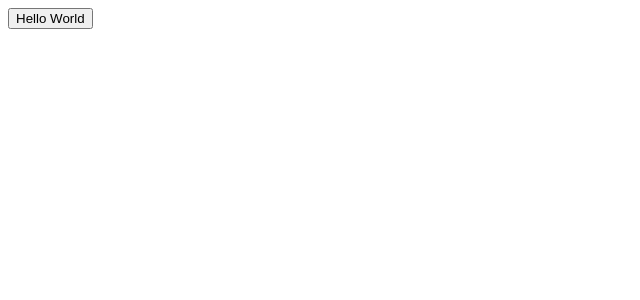
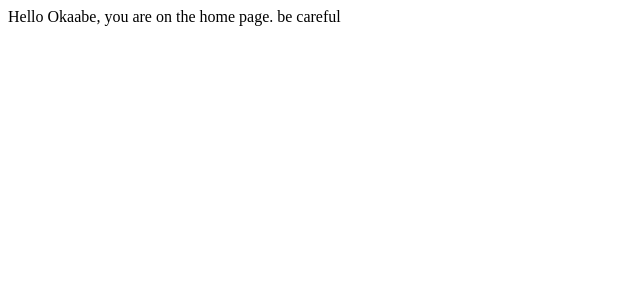
Before and after one commit to okaabe/choco, a React (Create React App) app in the folder client/: page / in a window 1280 px wide. Shown: the top 300 px of the page, without its empty margins (0-640 px from the left). Built offline with nearby package versions, Linux system fonts and the light colour scheme.

Commit message:
Created home page

```diff
--- /dev/null
+++ b/client/src/pages/home/index.tsx
@@ -0,0 +1,11 @@
+import React from 'react';
+
+import { View } from '../../components/view';
+
+export const Home: React.FC = () => {
+    return (
+        <View>
+            Hello Okaabe, you are on the home page. be careful
+        </View>
+    )
+}
--- a/client/src/router/index.tsx
+++ b/client/src/router/index.tsx
@@ -3,16 +3,12 @@ import React from 'react';
 import { BrowserRouter } from 'react-router-dom';
 import { Route } from './route';
 
-import { toast } from 'react-toastify';
+import { Home } from '../pages/home';
 
 export const ApplicationRoutes: React.FC = () => {
     return (
         <BrowserRouter>
-            <Route path="/" exact component={() => {
-                return (
-                    <button onClick={() => toast("hello world")}>Hello World</button>
-                )
-            }}/>
+            <Route path="/" exact component={ Home }/>
         </BrowserRouter>
     )
 }
```
